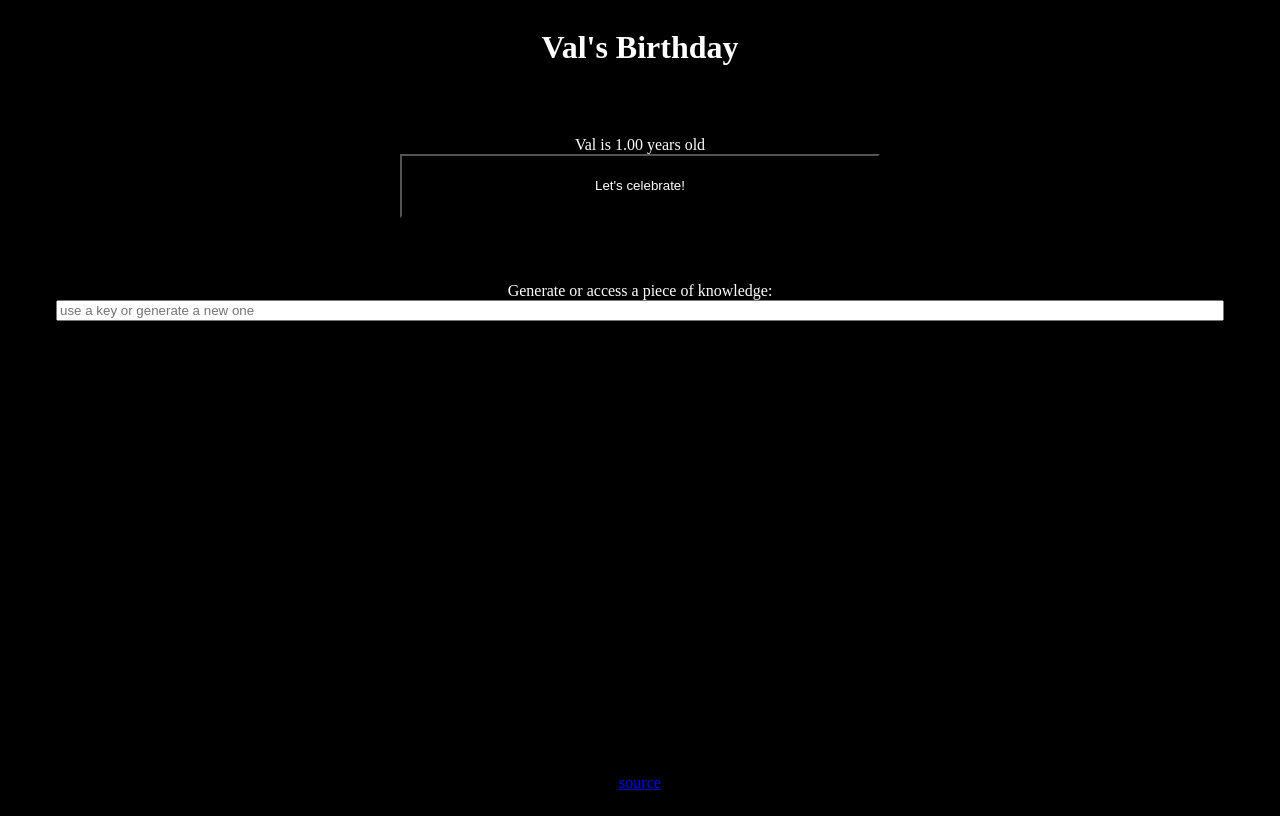
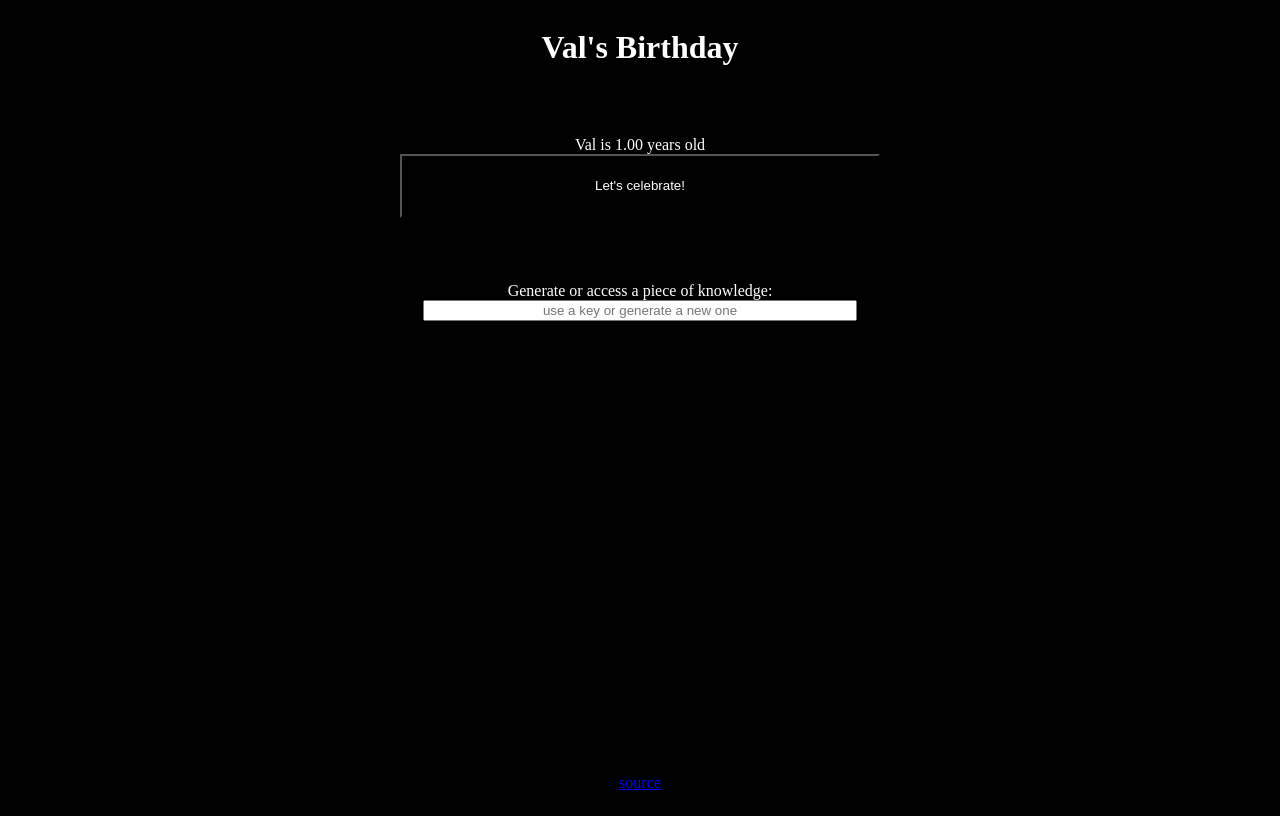
Before and after one commit to terracota-p/val-birthday, a SvelteKit app: page / in a window 1280 px wide. Both pictures are taken after a click on the button "Let's celebrate!". Built offline with nearby package versions, Linux system fonts and the light colour scheme.

Commit message:
feat: knowledge pieces

```diff
--- a/src/routes/+page.svelte
+++ b/src/routes/+page.svelte
@@ -23,7 +23,9 @@
 		{#if celebrated}
 			<div class="vertical section">
 				<div>Generate or access a piece of knowledge:</div>
-				<input type="text" placeholder="use a key or generate a new one" />
+				<div>
+					<input type="text" placeholder="use a key or generate a new one" style="width: 32em;" />
+				</div>
 			</div>
 		{/if}
 	</main>
--- a/src/routes/styles.css
+++ b/src/routes/styles.css
@@ -50,6 +50,10 @@ button {
 	height: 4rem;
 }
 
+input {
+	text-align: center;
+}
+
 @media screen and (min-width: 32rem) {
 	button {
 		width: 30rem;
```
